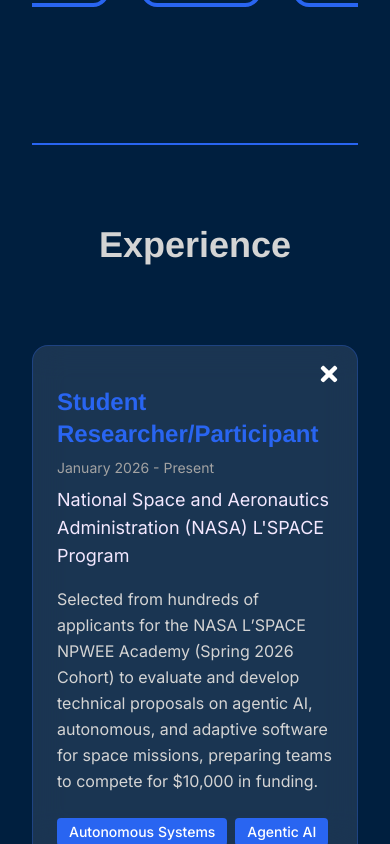
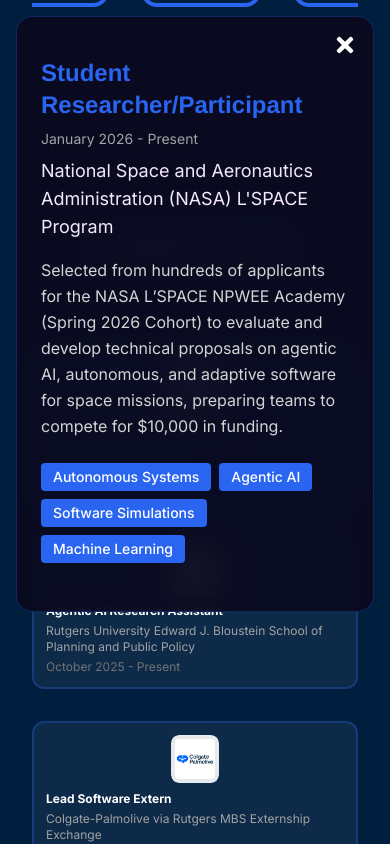
Before and after one commit to hatchakala/PortfolioWebsite, a React (Vite) app: page / in a window 390 px wide. Both pictures are taken after a click on the element 195 px from the left and 2033 px from the top of the page. Shown: the part 1611-2455 px from the top of the page. Built offline with nearby package versions, Linux system fonts and the light colour scheme.

Commit message:
fixed timeline on mobile

```diff
--- a/src/components/Experience.jsx
+++ b/src/components/Experience.jsx
@@ -44,7 +44,7 @@ const Experience = () => {
     setSelectedExperience(null);
   };
 
-  // Calculate transform to center details panel with selected experience
+  // Calculate transform to align details panel with selected experience
   React.useEffect(() => {
     if (selectedExperience !== null && experienceRefs[selectedExperience].current && detailsPanelRef.current && window.innerWidth >= 1024) {
       setTimeout(() => {
@@ -52,7 +52,14 @@ const Experience = () => {
         const detailsRect = detailsPanelRef.current.getBoundingClientRect();
         const experienceCenter = experienceRect.top + experienceRect.height / 2;
         const detailsCenter = detailsRect.height / 2;
-        const translateY = experienceCenter - detailsCenter - detailsRect.top;
+        let translateY = experienceCenter - detailsCenter - detailsRect.top;
+
+        // Ensure details panel doesn't go above the experience box (for top items like NASA)
+        const minTranslateY = experienceRect.top - detailsRect.top;
+        if (translateY < minTranslateY) {
+          translateY = minTranslateY;
+        }
+
         detailsPanelRef.current.style.transform = `translateY(${translateY}px)`;
       }, 100);
     }
@@ -76,16 +83,16 @@ const Experience = () => {
           {selectedExperience !== null && (
             <motion.div
               ref={detailsPanelRef}
-              initial={{ opacity: 0, x: -100 }}
-              animate={{ opacity: 1, x: 0 }}
-              exit={{ opacity: 0, x: -100 }}
+              initial={{ opacity: 0, x: -100, scale: 0.95 }}
+              animate={{ opacity: 1, x: 0, scale: 1 }}
+              exit={{ opacity: 0, x: -100, scale: 0.95 }}
               transition={{ duration: 0.5 }}
-              className="w-full lg:w-2/3 backdrop-blur-lg bg-white/10 rounded-2xl p-6 lg:p-8 border border-[#2965F1]/30 h-fit"
+              className="fixed lg:relative inset-4 lg:inset-auto z-50 lg:z-auto lg:w-2/3 backdrop-blur-lg bg-[#0a0a1f]/95 lg:bg-white/10 rounded-2xl p-6 lg:p-8 border border-[#2965F1]/30 h-fit max-h-[90vh] lg:max-h-none overflow-y-auto"
             >
               {/* Close Button */}
               <button
                 onClick={handleClose}
-                className="absolute top-4 right-4 text-white hover:text-[#2965F1] transition-colors duration-200"
+                className="absolute top-4 right-4 text-white hover:text-[#2965F1] transition-colors duration-200 z-10"
               >
                 <FaTimes size={24} />
               </button>
@@ -119,11 +126,11 @@ const Experience = () => {
 
                 {/* Picture - Only show if image exists */}
                 {experienceDetailImages[selectedExperience] && (
-                  <div className="w-full">
+                  <div className="w-full flex justify-center">
                     <img
                       src={experienceDetailImages[selectedExperience]}
                       alt="Experience details"
-                      className="w-full h-auto rounded-xl border-2 border-[#2965F1]/20 object-cover"
+                      className="w-3/4 lg:w-2/3 h-auto rounded-xl border-2 border-[#2965F1]/20 object-cover"
                     />
                   </div>
                 )}
@@ -180,9 +187,9 @@ const Experience = () => {
                     </div>
                   )}
 
-                  <h4 className="font-bold text-white mb-1 text-xs lg:text-sm">{experience.role}</h4>
-                  <p className="text-xs text-neutral-400 line-clamp-2">{experience.company}</p>
-                  <p className="text-xs text-neutral-500 mt-1">{experience.year}</p>
+                  <h4 className="font-bold text-white mb-1 text-xs lg:text-sm break-words">{experience.role}</h4>
+                  <p className="text-xs text-neutral-400 line-clamp-2 break-words">{experience.company}</p>
+                  <p className="text-xs text-neutral-500 mt-1 break-words">{experience.year}</p>
                 </motion.div>
               </div>
 
```
